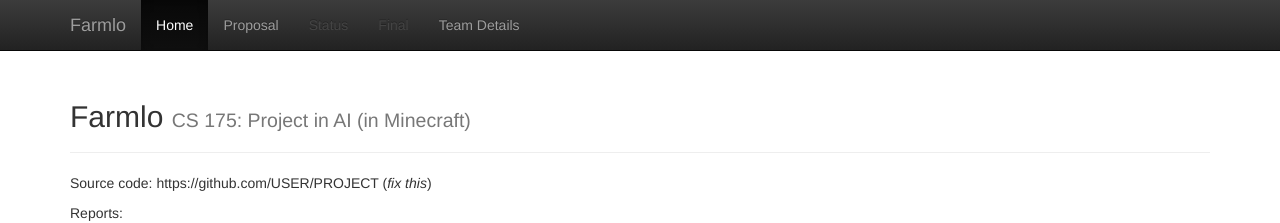
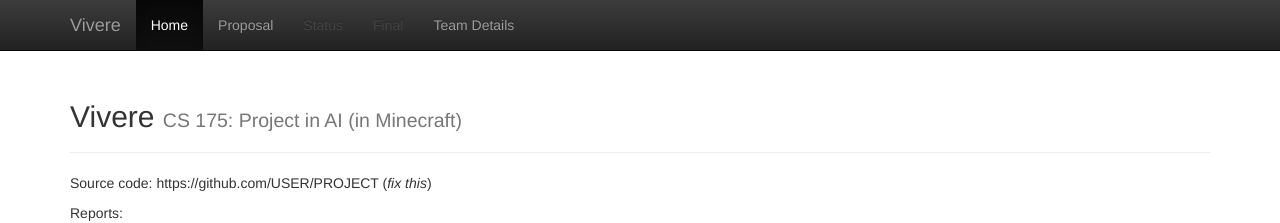
Before and after one commit to Enhjin/Vivere, a Jekyll site: the page built from docs/index.md, in a window 1280 px wide. Shown: the top 223 px of the page. Built offline with Jekyll 4.4.1, drawn with Linux system fonts in a browser that asks for light colours; formulas are drawn with MathJax 3.

Commit message:
Update _config.yml

```diff
--- a/docs/_config.yml
+++ b/docs/_config.yml
@@ -1,7 +1,7 @@
 ###########
 # site.title
 
-title:    'Farmlo'
+title:    'Vivere'
 subtitle: 'CS 175: Project in AI (in Minecraft)'
 
 
```
